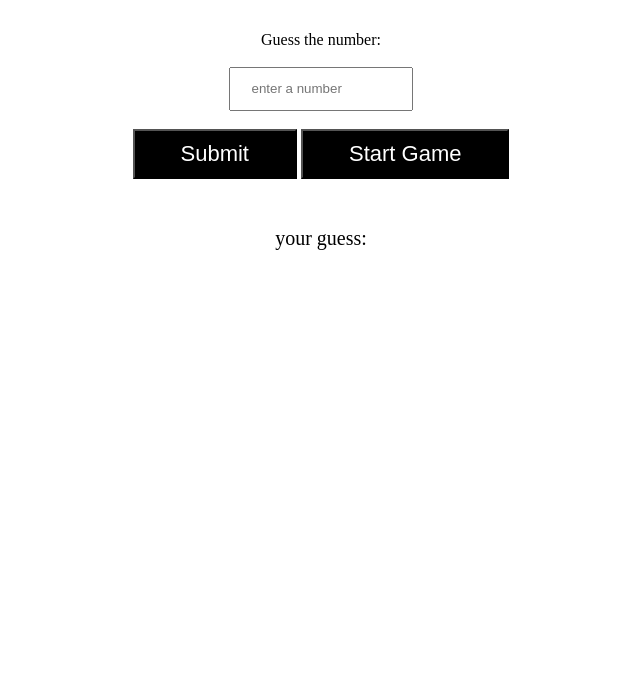
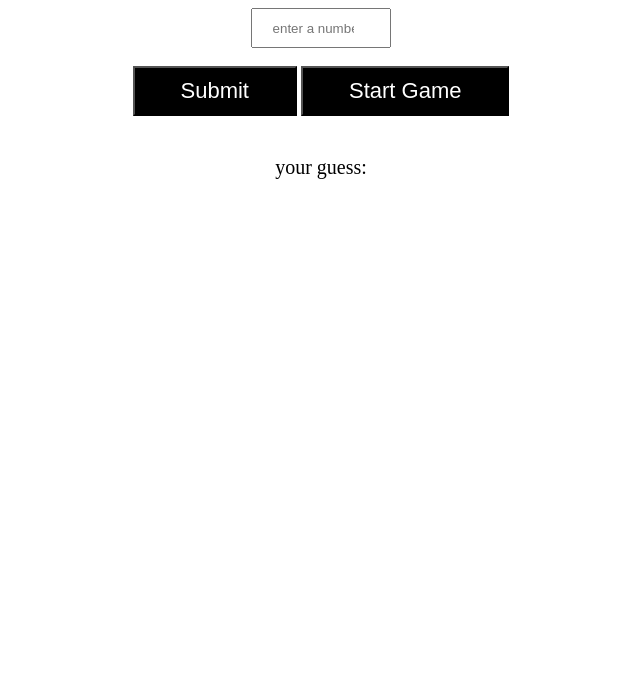
Before and after one commit to Munish13/JSProjects, a plain HTML site: page gussTheNumber/index.html in a window 1280 px wide. Shown: the part 101-800 px from the top of the page, without its empty margins (319-959 px from the left). Drawn offline with Linux system fonts and the light colour scheme.

Commit message:
style added

```diff
--- a/gussTheNumber/index.html
+++ b/gussTheNumber/index.html
@@ -5,7 +5,13 @@
     <meta name="viewport" content="width=device-width, initial-scale=1.0">
     <title>Document</title>
 </head>
-<style>.counter {
+<style>
+*{
+    margin: 0px;
+    padding: 0px;
+    box-sizing: border-box;
+}
+.counter {
     width: 100%;
     max-width: 50%;
     margin: 0px auto;
```
